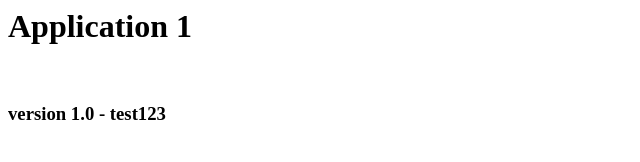
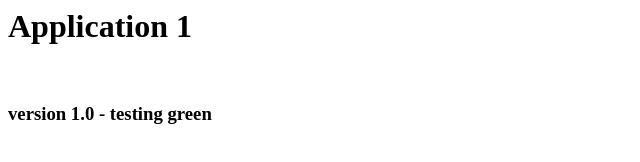
Before and after one commit to rmssath/app1, a plain HTML site: page index.html in a window 1280 px wide. Shown: the full height of the page, 0-640 px from the left. Drawn offline with Linux system fonts and the light colour scheme.

Commit message:
Update index.html

```diff
--- a/index.html
+++ b/index.html
@@ -1,3 +1,3 @@
 <h1>Application 1</h1><br>
 
-<h3>version 1.0 - test123</h3>
+<h3>version 1.0 - testing green</h3>
```
